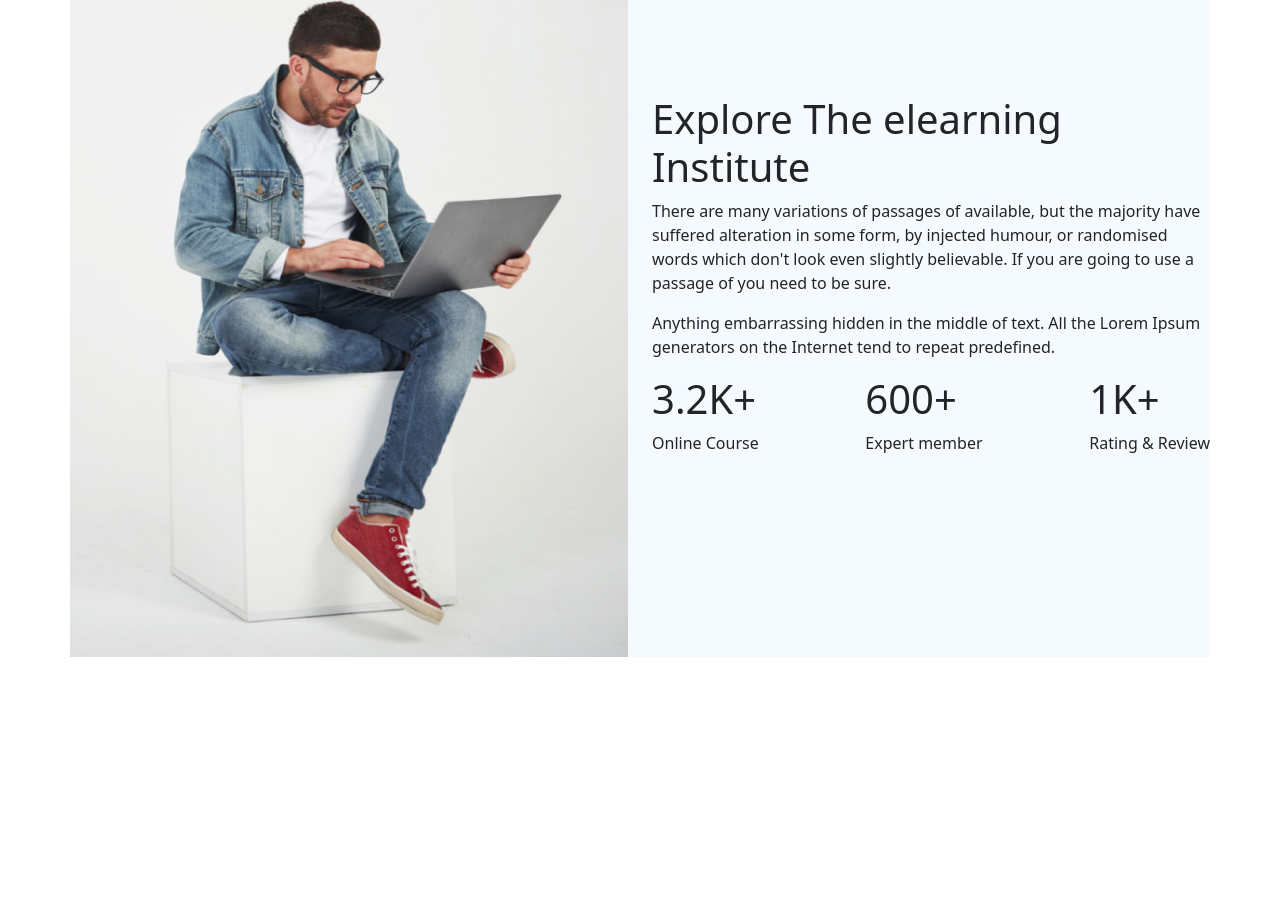
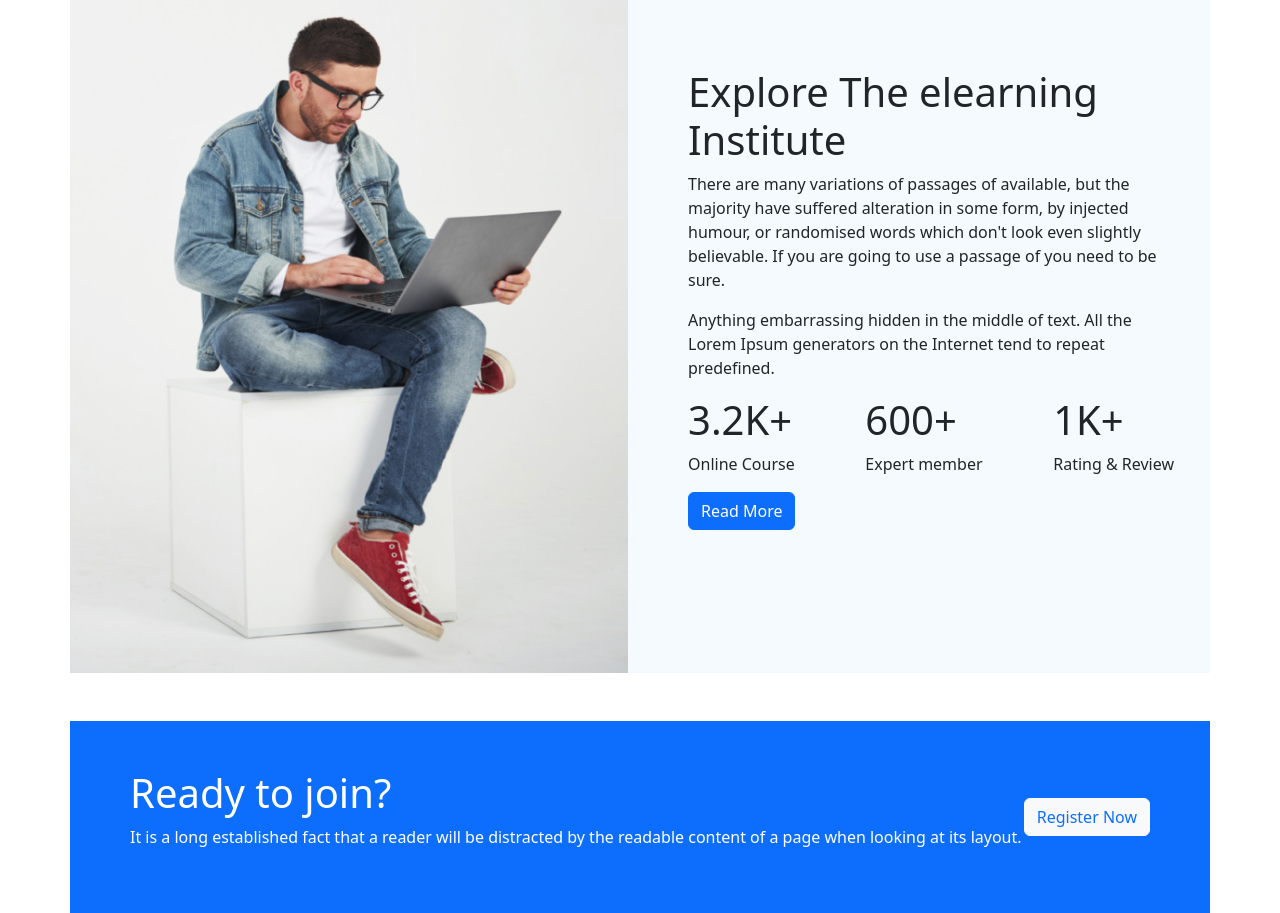
Before and after one commit to SotonAlamgir-PH/assignment-3, a plain HTML site: page index.html in a window 1280 px wide. Shown: the part 1438-2351 px from the top of the page. Before the commit the page ends 2095 px from the top, so only its background shows below. Drawn offline with nearby package versions, Linux system fonts and the light colour scheme.

Commit message:
beforeSleep

```diff
--- a/index.html
+++ b/index.html
@@ -53,7 +53,7 @@
         <!-- header end  -->
 
         <!-- banner start -->
-        <section class="banner">
+        <section class="banner mt-3">
             <div class="container">
                 <div class="row align-items-center">
                     <div id="carouselExampleCaptions" class="carousel slide" data-bs-ride="false">
@@ -173,12 +173,12 @@
         <section class="explore mt-5">
             <div class="container explore-bg  p-0">
                 <div class="row align-items-center">
-                    <div class="col-lg-6">
+                    <div class="col-lg-6 col-md-6 col-sm-12">
                         <div class="explore-img">
-                            <img class="img-fluid" src="images/working.png" alt="" srcset="">
+                            <img class="img-fluid w-100" src="images/working.png" alt="" srcset="">
                         </div>
                     </div>
-                    <div class="col-lg-6">
+                    <div class="col-lg-6 col-md-6 col-sm-12 p-5">
                         <h1>Explore The elearning Institute</h1>
                         <p>There are many variations of passages of available, but the majority have suffered alteration in some form, by injected humour, or randomised words which don't look even slightly believable. If you are going to use a passage of  you need to be sure.</p>
                         <p>Anything embarrassing hidden in the middle of text. All the Lorem Ipsum generators on the Internet tend to repeat predefined.</p>
@@ -196,6 +196,27 @@
                                 <p>Rating & Review</p>
                             </div>
                         </div>
+                        <div class="ebtn">
+                            <button class="btn btn-primary">Read More</button>
+                        </div>
+                    </div>
+                </div>
+            </div>
+        </section>
+
+        <section class="rjoin mt-5">
+            <div class="container bg-primary">
+                <div class="row">
+                    <div class="col-lg-12 col-md-12 col-sm-12">
+                        <div class="rjoin-info d-flex justify-content-between align-items-center p-5">
+                            <div class="rjoin-title">
+                                <h1 class="text-white">Ready to join?</h1>
+                                <p class="text-white">It is a long established fact that a reader will be distracted by the readable content of a page when looking at its layout.</p>
+                            </div>
+                            <div class="rjoin-btn">
+                                <button class="btn btn-light text-primary">Register Now</button>
+                            </div>
+                        </div>
                     </div>
                 </div>
             </div>
```
